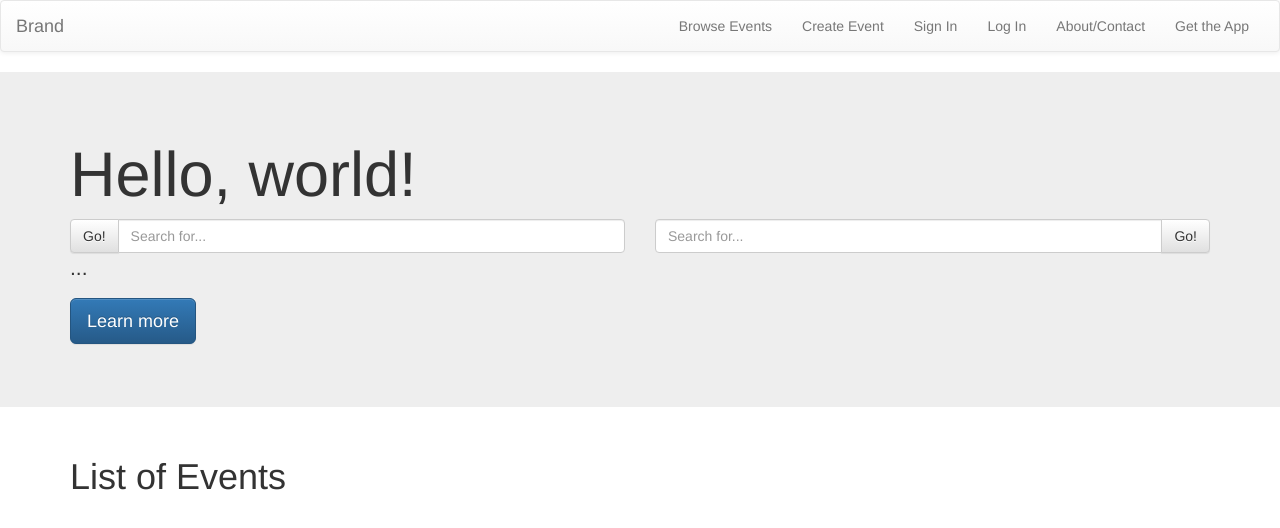
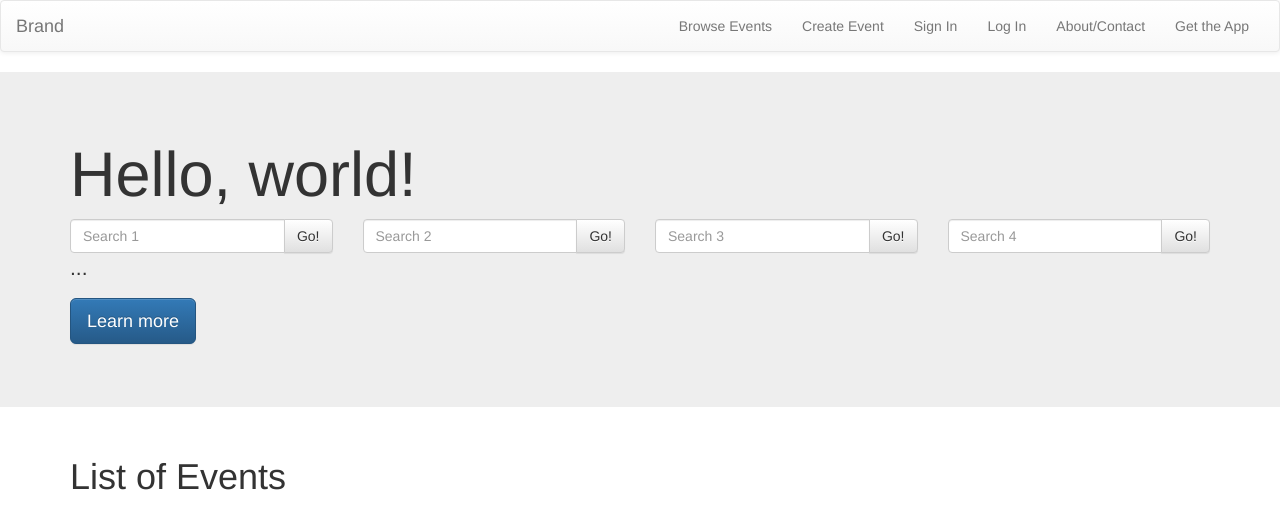
Before and after one commit to vtttn/event, a plain HTML site: page index.html in a window 1280 px wide. Drawn offline with nearby package versions, Linux system fonts and the light colour scheme; no server answers.

Commit message:
did i commit

```diff
--- a/index.html
+++ b/index.html
@@ -62,24 +62,48 @@
 		<div class="jumbotron">
 		  <div class="container">
 			<h1>Hello, world!</h1>
+			<!-- start search -->
 				<div class="row">
-				  <div class="col-lg-6">
+			<!-- search 1 -->
+				  <div class="col-lg-3 col-md-6">
 				    <div class="input-group">
+				      <input type="text" class="form-control" placeholder="Search 1">
 				      <span class="input-group-btn">
 				        <button class="btn btn-default" type="button">Go!</button>
 				      </span>
-				      <input type="text" class="form-control" placeholder="Search for...">
-				    </div><!-- /input-group -->
-				  </div><!-- /.col-lg-6 -->
-				  <div class="col-lg-6">
+				    </div>
+				  </div>
+			<!-- search 2 -->
+					<div class="col-lg-3 col-md-6">
 				    <div class="input-group">
-				      <input type="text" class="form-control" placeholder="Search for...">
+				      <input type="text" class="form-control" placeholder="Search 2">
 				      <span class="input-group-btn">
 				        <button class="btn btn-default" type="button">Go!</button>
 				      </span>
-				    </div><!-- /input-group -->
-				  </div><!-- /.col-lg-6 -->
+				    </div>
+				  </div>
+			<!-- search 3 -->
+				<div class="col-lg-3 col-md-6">
+				    <div class="input-group">
+				      <input type="text" class="form-control" placeholder="Search 3">
+				      <span class="input-group-btn">
+				        <button class="btn btn-default" type="button">Go!</button>
+				      </span>
+				    </div>
+				  </div>
+			<!-- search 4 -->
+				<div class="col-lg-3 col-md-6">
+				    <div class="input-group">
+				      <input type="text" class="form-control" placeholder="Search 4">
+				      <span class="input-group-btn">
+				        <button class="btn btn-default" type="button">Go!</button>
+				      </span>
+				    </div>
+				  </div>
+			<!--/ search 4 -->
+
 				</div><!-- /.row -->
+				<!-- / search -->
 			  <p>...</p>
 			  <p><a class="btn btn-primary btn-lg" href="#" role="button">Learn more</a></p>
 		  </div>
```
Also changed, not shown: node_app/server.js (+20 -20 lines).
